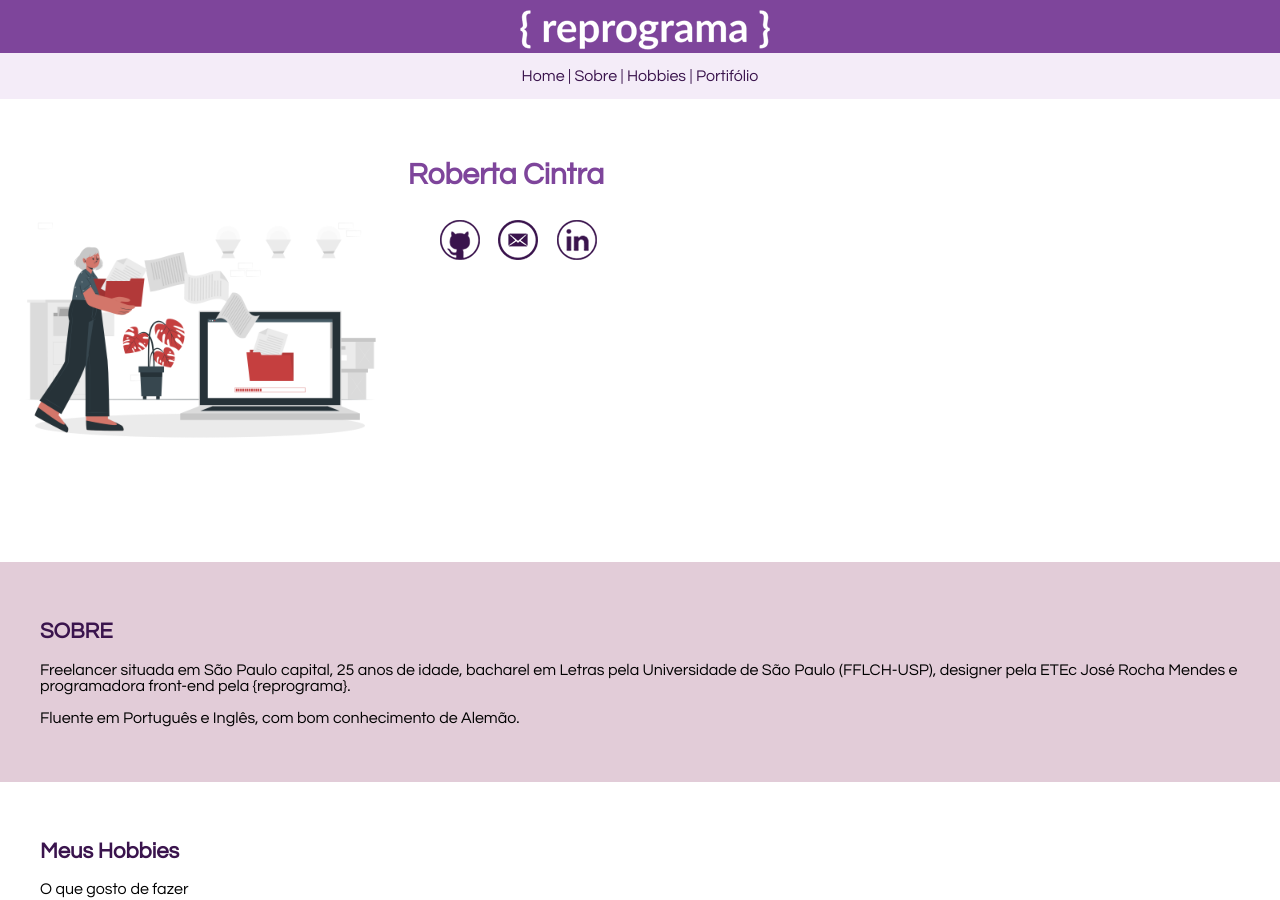
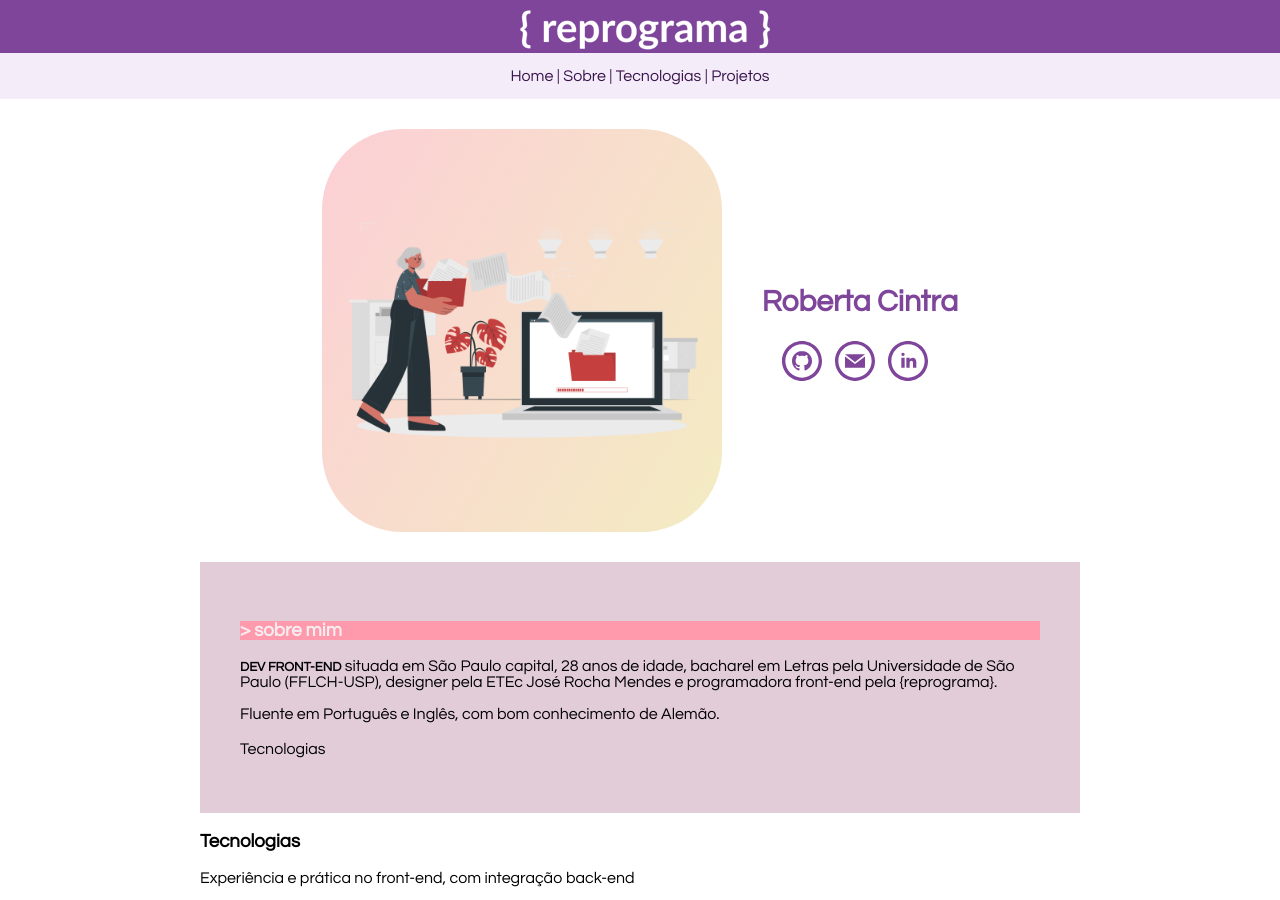
Before and after one commit to robertacintra/robertacintra.github.io, a plain HTML site: page index.html in a window 1280 px wide. Shown: the top 900 px of the page. Drawn offline with Linux system fonts and the light colour scheme.

Commit message:
estilos aplicados

```diff
--- a/index.html
+++ b/index.html
@@ -7,71 +7,73 @@
     <link rel="shortcut icon" type="image/png" href="https://www.reprograma.com.br/assets/img/favicon.ico"/>
     <link rel="stylesheet" type="text/css" media="screen" href="main.css">
     <link href="https://fonts.googleapis.com/css?family=Questrial" rel="stylesheet">
-
 </head>
 <body>
-
-    <section id="main">
     <header>
         <img src="imagem/logo-reprograma.png" alt="Logo reprograma">
     </header>
 
-<!--Menu de Navegação -->
-
     <nav id="menu">
         <a href="#boasvindas">Home</a> |
         <a href="#sobre">Sobre</a> |
-                <a href="#sobre">Hobbies</a> |
-                <a href="https://robertacintra.github.io/About/">Portifólio</a>
-
+        <a href="#tecnologias">Tecnologias</a> |
+        <a href="https://robertacintra.github.io/about/">Projetos</a>
     </nav>
 
-
-        <section id="boasvindas">
+    <section class="main" id="main">
+        <div class="welcome" id="boasvindas">
             <div class="bg">
                 <div class="card">
                     <img class="doodle-images" src="imagem/Transfer files-cuate.png" alt="Imagem vetorizada de uma mulher trasnferindo arquivos para o computador">
                 </div>
 
                 <div>
-                        <h1>Roberta Cintra</h1>
+                    <h1 class="nome">Roberta Cintra</h1>
 
                     <!--Redes Sociais -->
                     <ul class="icones-sociais">
                         <li>
                             <a href="https://github.com/robertacintra" class="github">
-                                    Github
+                                <svg xmlns="http://www.w3.org/2000/svg" width="40" height="40" viewBox="0 0 24 24"><path d="M12 2c5.514 0 10 4.486 10 10s-4.486 10-10 10-10-4.486-10-10 4.486-10 10-10zm0-2c-6.627 0-12 5.373-12 12s5.373 12 12 12 12-5.373 12-12-5.373-12-12-12zm0 6c-3.313 0-6 2.686-6 6 0 2.651 1.719 4.9 4.104 5.693.3.056.396-.13.396-.289v-1.117c-1.669.363-2.017-.707-2.017-.707-.272-.693-.666-.878-.666-.878-.544-.373.041-.365.041-.365.603.042.92.619.92.619.535.917 1.403.652 1.746.499.054-.388.209-.652.381-.802-1.333-.152-2.733-.667-2.733-2.965 0-.655.234-1.19.618-1.61-.062-.153-.268-.764.058-1.59 0 0 .504-.161 1.65.615.479-.133.992-.199 1.502-.202.51.002 1.023.069 1.503.202 1.146-.776 1.648-.615 1.648-.615.327.826.121 1.437.06 1.588.385.42.617.955.617 1.61 0 2.305-1.404 2.812-2.74 2.96.216.186.412.551.412 1.111v1.646c0 .16.096.347.4.288 2.383-.793 4.1-3.041 4.1-5.691 0-3.314-2.687-6-6-6z" fill="#7E459B"/></svg>
                             </a>
                         </li>
                         <li>
                             <a href="mailto:roberta.cintra@alumni.usp.br" class="email">
-                                    E-Mail
+                                <svg xmlns="http://www.w3.org/2000/svg" width="40" height="40" viewBox="0 0 24 24"><path d="M12 2.02c5.514 0 10 4.486 10 10s-4.486 10-10 10-10-4.486-10-10 4.486-10 10-10zm0-2c-6.627 0-12 5.373-12 12s5.373 12 12 12 12-5.373 12-12-5.373-12-12-12zm0 12.55l-5.992-4.57h11.983l-5.991 4.57zm0 1.288l-6-4.629v6.771h12v-6.771l-6 4.629z" fill="#7E459B"/></svg>
                             </a>
                         </li>
                         <li>
                             <a href="https://www.linkedin.com/in/roberta-cintra/" class="linkedin">
-                                    LinkedIn
+                                <svg xmlns="http://www.w3.org/2000/svg" width="40" height="4-" viewBox="0 0 24 24"><path d="M12 2c5.514 0 10 4.486 10 10s-4.486 10-10 10-10-4.486-10-10 4.486-10 10-10zm0-2c-6.627 0-12 5.373-12 12s5.373 12 12 12 12-5.373 12-12-5.373-12-12-12zm-2 8c0 .557-.447 1.008-1 1.008s-1-.45-1-1.008c0-.557.447-1.008 1-1.008s1 .452 1 1.008zm0 2h-2v6h2v-6zm3 0h-2v6h2v-2.861c0-1.722 2.002-1.881 2.002 0v2.861h1.998v-3.359c0-3.284-3.128-3.164-4-1.548v-1.093z" fill="#7E459B"/></svg>
                             </a>
                         </li>
                     </ul>
                 </div>
             </div>
+        </div>
 
 
+    <div id="sobre">
+        <div class="bg-subcategories">
+            <h3 class="subcategories">> Sobre mim</h3>
+        </div>
+        <div>
+            <p><span class="styled-text">dev front-end</span> situada em São Paulo capital, 28 anos de idade, bacharel em Letras pela Universidade de São Paulo (FFLCH-USP), designer pela ETEc José Rocha Mendes e programadora front-end pela {reprograma}.</p>
+            <p>Fluente em Português e Inglês, com bom conhecimento de Alemão.</p>
+        </div>
 
-            </section>
+        <div>
+            <h3></h3>Tecnologias
 
+            <p></p>
+        </div>
 
-    <section id="sobre">
-        <h2>SOBRE</h2>
-            <p>Freelancer situada em São Paulo capital, 25 anos de idade, bacharel em Letras pela Universidade de São Paulo (FFLCH-USP), designer pela ETEc José Rocha Mendes e programadora front-end pela {reprograma}.</p>
-            <p>Fluente em Português e Inglês, com bom conhecimento de Alemão.</p>
+    </div>
 
-        </section>
+    <div id="tecnologias">
+        <h3>Tecnologias</h3>
+        <p>Experiência e prática no front-end, com integração back-end</p>
 
-        <section id="hobbies">
-                <h2>Meus Hobbies</h2>
-                <p>O que gosto de fazer</p>
     <div class="icones">
         <ul class="hobbies">
             <li>
@@ -101,12 +103,11 @@
         </ul>
     </div>
 
+    </div>
     </section>
 
     <footer>
             <p>&copy;2019 - Roberta Cintra - Reprograma</p>
     </footer>
-
-    </section>
 </body>
 </html>
--- a/main.css
+++ b/main.css
@@ -10,12 +10,13 @@ a {
     color:#3a144d;
 }
 
-h1 {color:#7E459B;
+h1 {
+    color:#7E459B;
     font-size: 30px;
 }
 
-h2 {color:#3a144d;
-    font-size: 22px;
+h6 {
+    color:#3a144d;
 }
 
 header {
@@ -27,7 +28,11 @@ header {
     font-family: 'Questrial', sans-serif;
 }
 
-#boasvindas{
+.main {
+    margin: 0px 200px;
+}
+
+.welcome {
     background-color:#fff;
     text-align: center;
     padding-top: 30px;
@@ -37,17 +42,57 @@ header {
 .doodle-images {
     max-width: 400px;
 }
+
+.doodle-images:hover {
+    background-color: #FF9A8B;
+    background-image: linear-gradient(135deg, #FF9A8B 0%, #FF6A88 55%, #FF99AC 100%);
+    transition: background 5s ease-in;
+    border-radius: 20%;
+    -webkit-transition: background 5s ease-in;
+    -moz-transition: background 5s ease-in;
+    -o-transition: background 5s ease-in;
+}
+
 .bg {
     display: flex;
+    align-items: center;
+    justify-content: center;
 }
+
 .card {
-    background-color: #3a144d 0.3;
-    border-radius: 3%;
+    border-radius: 20%;
+    background-image: linear-gradient(120deg, #fbc2cac7 0%, #eee3a6af 100%);
+    transition: all .2s linear;
+}
+
+.card:hover {
+    box-shadow: 2px 8px 45px rgba(0, 0, 0, .15);
+    transform: translate3D(0, -6px, 0);
+}
+
+.nome {
+    padding-left: 40px;
+}
+
+.bg-subcategories {
+    background-color: #FF99AC;
+}
+
+.subcategories {
+    color:#f7ecf0;
+    text-transform: lowercase;
+    width: 100%;
+}
+
+.styled-text {
+    text-transform: uppercase;
+    font-size: 13px;
+    font-weight: 700;
 }
 
 /*inicio do estilo menu*/
+
 #menu{
-
     text-align: center; /*alinhamento do texto*/
     padding: 15px; /*espaço entre a borda e o conteúdo do elemento*/
     background-color: #f4ecf8; /*cor de fundo*/
@@ -64,26 +109,20 @@ header {
     width: 40px;
     height: 40px;
     display: block;
-    text-indent: -99999px;
-    margin-right:15px;
+    margin-right: 10px;
 }
 
-.github {
-    background-image: url("imagem/github.png");
+a:hover {
+    background-position: right center;
+    color: #af83c5;
+    text-decoration: none;
 }
 
-.email {
-    background-image: url("imagem/mail.png");
-}
-
-.linkedin {
-    background-image: url("imagem/linkedin.png");
-}
-.facebook {
-    background-image: url("imagem/fb.png");
-}
-.instagram{
-    background-image: url("imagem/insta.png");
+.email:hover,
+.github:hover,
+.linkedin:hover {
+    box-shadow: 2px 8px 45px rgba(0, 0, 0, .15);
+    transform: translate3D(0, -6px, 0);
 }
 
 #sobre {
```
Also changed, not shown: imagem/IMG_1885.jpg (added). Lines whose indentation alone changed are shown as unchanged.
